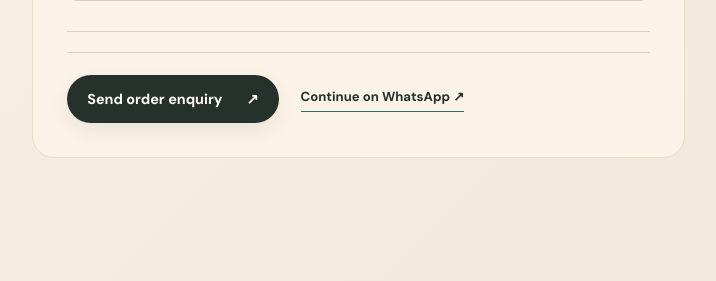
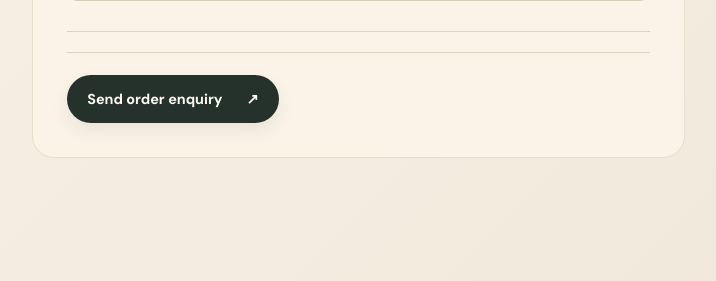
Before and after one commit to naveengoyal10/RakshaKitchen, a Django app: page /order/ in a window 1280 px wide. Shown: the part 1670-1951 px from the top of the page, without its empty margins (481-1197 px from the left). Run offline with Django 5.2, Linux system fonts and the light colour scheme; data comes from the database, SQL or seed files in the repository.

Commit message:
Move WhatsApp action to order summary

```diff
--- a/templates/order.html
+++ b/templates/order.html
@@ -10,7 +10,7 @@
       <div class="form-section"><div class="form-section-heading"><span>01</span><div><p class="eyebrow">Your details</p><h2>Who are we cooking for?</h2></div></div><div class="form-grid"><label>{{ form.customer_name.label }}<sup>*</sup>{{ form.customer_name }}{% for error in form.customer_name.errors %}<small>{{ error }}</small>{% endfor %}</label><label>{{ form.mobile.label }}<sup>*</sup>{{ form.mobile }}{% for error in form.mobile.errors %}<small>{{ error }}</small>{% endfor %}</label><label>{{ form.email.label }}{{ form.email }}{% for error in form.email.errors %}<small>{{ error }}</small>{% endfor %}</label><label class="field-wide">{{ form.address.label }}<sup>*</sup>{{ form.address }}{% for error in form.address.errors %}<small>{{ error }}</small>{% endfor %}</label></div></div>
       <div class="form-section"><div class="form-section-heading"><span>02</span><div><p class="eyebrow">When and how</p><h2>Delivery details</h2></div></div><div class="form-grid"><label>{{ form.preferred_date.label }}{{ form.preferred_date }}{% for error in form.preferred_date.errors %}<small>{{ error }}</small>{% endfor %}</label><label>{{ form.preferred_time.label }}{{ form.preferred_time }}{% for error in form.preferred_time.errors %}<small>{{ error }}</small>{% endfor %}</label><label>{{ form.order_type.label }}{{ form.order_type }}{% for error in form.order_type.errors %}<small>{{ error }}</small>{% endfor %}</label></div></div>
       <div class="form-section"><div class="form-section-heading"><span>03</span><div><p class="eyebrow">Anything we should know?</p><h2>Finishing touches</h2></div></div><label>{{ form.notes.label }}{{ form.notes }}{% for error in form.notes.errors %}<small>{{ error }}</small>{% endfor %}</label></div>
-      <div class="hidden-fields">{{ form.cart_data }}</div>{% for error in form.cart_data.errors %}<small>{{ error }}</small>{% endfor %}<div class="order-submit"><button class="button button-dark" type="submit">Send order enquiry <span>↗</span></button><a class="whatsapp-order" href="https://wa.me/{{ whatsapp_number }}" target="_blank" rel="noreferrer">Continue on WhatsApp <span>↗</span></a></div>
+      <div class="hidden-fields">{{ form.cart_data }}</div>{% for error in form.cart_data.errors %}<small>{{ error }}</small>{% endfor %}<div class="order-submit"><button class="button button-dark" type="submit">Send order enquiry <span>↗</span></button></div>
     </form>
   </div>
 </section>
```
